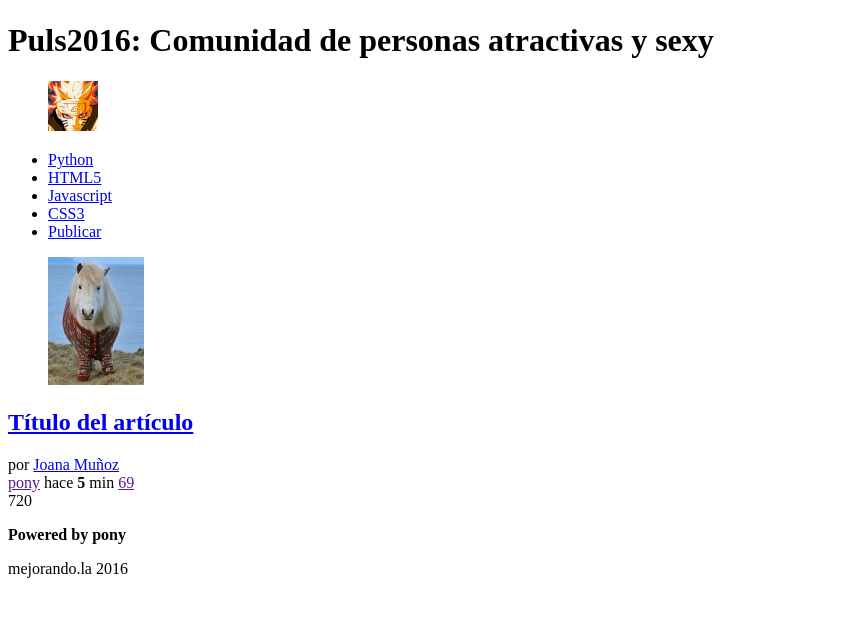
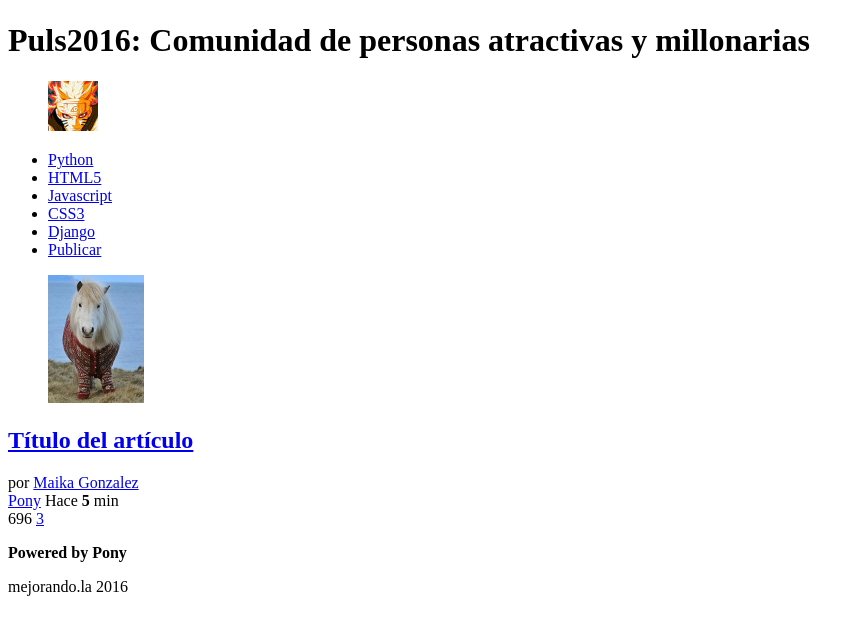
Before and after one commit to cris001alc/Plus2016-America, a plain HTML site: page index.html in a window 1280 px wide. Shown: the part 99-734 px from the top of the page, without its empty margins (0-865 px from the left). Drawn offline with Linux system fonts and the light colour scheme.

Commit message:
Cambio de semántica para un nuevo Puls3

```diff
--- a/index.html
+++ b/index.html
@@ -3,16 +3,14 @@
 	<head>
 		<meta charset="utf-8" />
 		<meta description="Proyecto de la ultima generación del 2016 del curso de diseño web online" />
-		<title>Puls2016: Comunidad de personas atractivas y sexy</title>
+		<title>Puls2016: Comunidad online de gente atractiva</title>
 	</head>
 	<body>
 		<header>
 			<figure id="logo">
 				<img src="image/logo.png" width="80" height="80" alt="logotipo" />
 			</figure>
-			<h1>
-				Puls2016: Comunidad de personas atractivas y sexy
-			</h1>
+			<h1>Puls2016: Comunidad de personas atractivas y millonarias</h1>
 			<figure id="avatar">
 				<img src="image/avatar.jpg" width="50" height="50" alt="avatar" />
 			</figure>
@@ -23,6 +21,7 @@
 				<li><a href="#">HTML5</a></li>
 				<li><a href="#">Javascript</a></li>
 				<li><a href="#">CSS3</a></li>
+				<li><a href="#">Django</a></li>
 				<li id="publicar_nav">
 					<a href="#">Publicar</a>
 				</li>
@@ -37,26 +36,26 @@
 					<a href="#">Título del artículo</a>
 				</h2>
 				<div class="autor_item">
-					por <a href="div">Joana Muñoz</a>
+					por <a href="#">Maika Gonzalez</a>
 				</div>
 				<div class="datos_item">
-					<a href="" class="tag_item">pony</a>
+					<a href="#" class="tag_item">Pony</a>
 					<span class="fecha_item">
-					hace <strong>5</strong> min
+						Hace <strong>5</strong> min
 					</span>
-					<a href="" class="comentarios_item">69</a>
-					<a href="" class="guardar_item"></a>
 				</div>
 				<div class="votacion">
-					<a href="" class="up"></a>
-					720
-					<a href="" class="down"></a>
+					<a href="#" class="up"></a>
+					696
+					<a href="#" class="down"></a>
+					<a href="#" class="comentarios_item">3</a>
+					<a href="#" class="guardar_item"></a>
 				</div>
 			</article>
 		</section>
 		<footer>
 			<p>
-				<strong>Powered by pony</strong>
+				<strong>Powered by Pony</strong>
 			</p>
 			<p>
 				mejorando.la 2016
```
